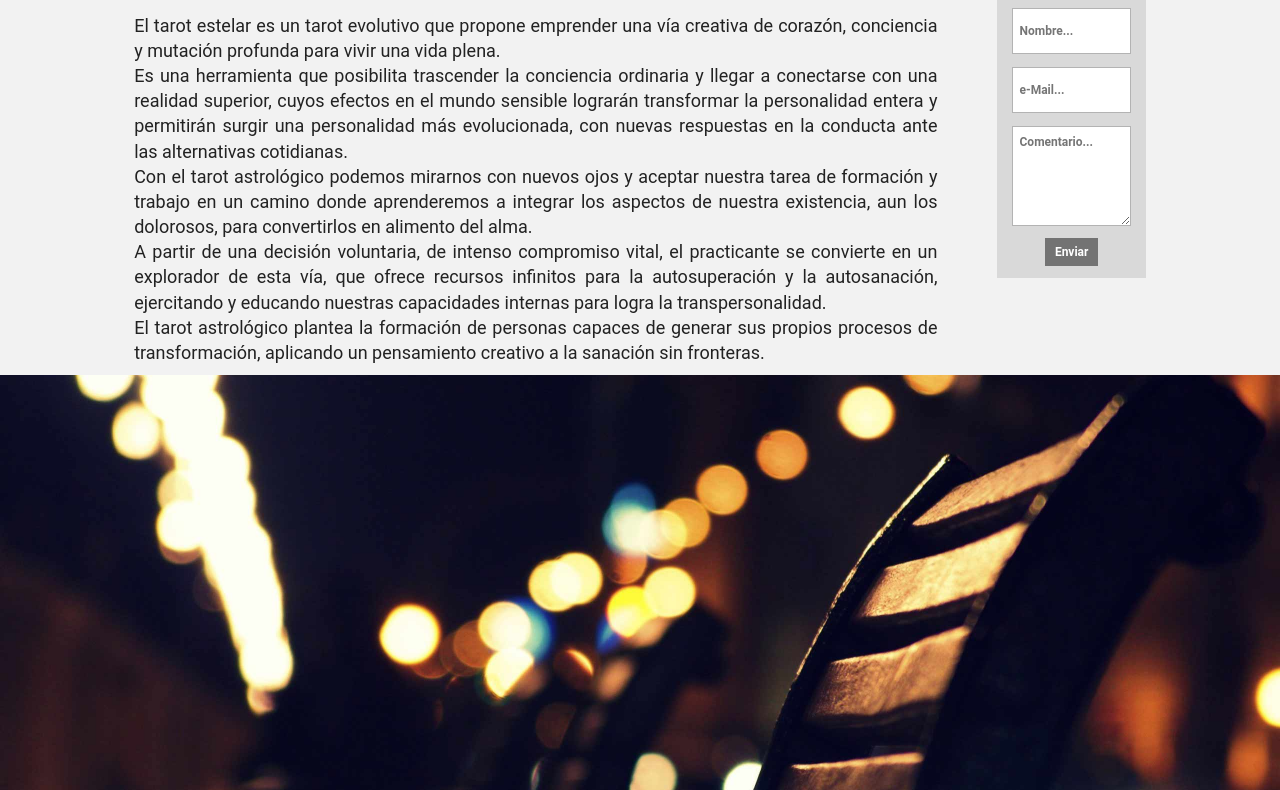
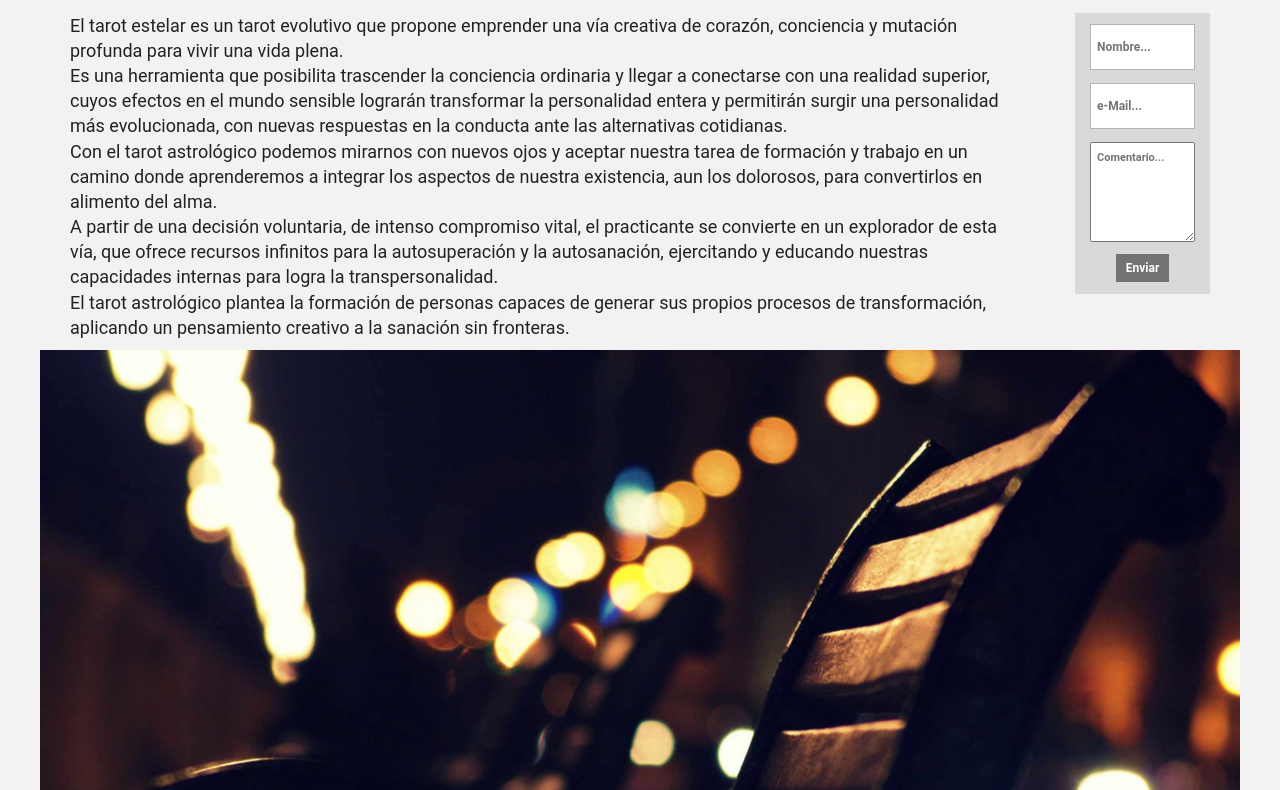
Before and after one commit to Juanchoalric/Tarot-estelar, a plain HTML site: page index2.html in a window 1280 px wide. Shown: the part 140-930 px from the top of the page. Drawn offline with nearby package versions, Linux system fonts and the light colour scheme.

Commit message:
desktop v-4, not final

```diff
--- a/css/main2.css
+++ b/css/main2.css
@@ -1,4 +1,9 @@
 /* Remove the navbar's default margin-bottom and rounded borders */
+
+* {
+    box-sizing: border-box;
+}
+
 .navbar {
 	margin-bottom: 0;
 	background-color: #d9d9d9;
@@ -37,20 +42,20 @@
 	height: 100%;
 }
 
-#zonaDerechaInfo {
+.zonaDerechaInfo {
 	padding-left: 30px;
 }
 
 .contentLanding #divRecibirInfo{margin:0 0 10px 0;border:solid 1px rgba(0, 0, 0, 0.08);}
 .contentLanding .fotosLanding h3{margin-bottom:12px;}
 .contentLanding #divRecibirInfo textarea{height:83px !important;}
-#divRecibirInfo{background:#d9d9d9;padding:11px 15px 15px;margin-bottom:20px;font-weight:bold;line-height:20px;font-size:11px;}
-#divRecibirInfo input[type=text], #divRecibirInfo textarea{border:solid 1px #b3b3b3;background:#FFF;padding:12px 6px;font-size:12px;width:100%;box-sizing:border-box;margin-bottom:8px;}
-#divRecibirInfo textarea{height:100px;padding:5px 6px;margin-bottom:4px;}
-#divRecibirInfo2{border-radius:5px;background:#eee;padding:11px 15px 15px;font-weight:bold;line-height:20px;margin-top:20px;}
-#divRecibirInfo2 h2{margin:0px 0 15px !important;font-size:16px!important;color:#333!important; font-family:"Source Sans Pro",Arial, Helvetica, sans-serif !important;}
-#divRecibirInfo2 input[type=text], #divRecibirInfo2 textarea{outline:none;font-family:"Open Sans", Arial, sans-serif;border:none;background:#FFF;padding:15px 8px;border-radius:5px;font-size:12px;width:100%;box-sizing:border-box;margin-bottom:8px;}
-#divRecibirInfo2 textarea{height:100px;padding:5px 6px;margin-bottom:4px;}
+.divRecibirInfo{background:#d9d9d9;padding:11px 15px 15px;margin-bottom:20px;font-weight:bold;line-height:20px;font-size:11px;}
+.divRecibirInfo input[type=text], #divRecibirInfo textarea{border:solid 1px #b3b3b3;background:#FFF;padding:12px 6px;font-size:12px;width:100%;box-sizing:border-box;margin-bottom:8px;}
+.divRecibirInfo textarea{height:100px;padding:5px 6px;margin-bottom:4px; width:100%;}
+.divRecibirInfo2{border-radius:5px;background:#eee;padding:11px 15px 15px;font-weight:bold;line-height:20px;margin-top:20px;}
+.divRecibirInfo2 h2{margin:0px 0 15px !important;font-size:16px!important;color:#333!important; font-family:"Source Sans Pro",Arial, Helvetica, sans-serif !important;}
+.divRecibirInfo2 input[type=text], #divRecibirInfo2 textarea{outline:none;font-family:"Open Sans", Arial, sans-serif;border:none;background:#FFF;padding:15px 8px;border-radius:5px;font-size:12px;width:100%;box-sizing:border-box;margin-bottom:8px;}
+.divRecibirInfo2 textarea{height:100px;padding:5px 6px;margin-bottom:4px; width:100%;}
 
 
 footer {
@@ -62,16 +67,17 @@ footer {
 
 body {
 	color: #222;
-	text-align: justify;
+    max-width: 1200px;
 	text-justify: inter-word;
 	margin: auto;
 	line-height: 1.4;
+    background-color: #f2f2f2;
 	font-family: Roboto;
 }
 
 p {
 	font-size: 18px;
-	text-align: justify;
+	text-align: left;
 	text-justify: inter-word;
 }
 
@@ -87,9 +93,5 @@ h3 {
 	font-size: 15px;
 }
 
-body {
-	background-color: #f2f2f2;
-}
-
 .navbar {
 }
--- a/index2.html
+++ b/index2.html
@@ -43,10 +43,8 @@
 <body>
 
 
-    <div class="container-fluid text-center">
-        <div class="col-sm-1 sidenav">
-        </div>
-        <div class="col-sm-8 text-left">
+    <div class="container-fluid">
+        <div class="col-sm-10 text-left">
           <article class="home-description">
             <h2><strong>¿Qué es el Tarot Estelar?</strong></h2><br>
             <p>El tarot estelar es un tarot evolutivo que propone emprender una vía creativa de corazón,
@@ -67,9 +65,9 @@
             </article>
         </div>
         <div class="col-sm-2 sidenav">
-            <div id="zonaDerechaInfo">
+            <div class="zonaDerechaInfo">
                 <h3>Solicitar Información</h3>
-                <div id="divRecibirInfo">
+                <div class="divRecibirInfo">
                     <form method="post" action="#" name="recibirInfo" id="recibirInfo">
                         <input name="codCurso" id="codCurso" value="cursos-de-java" type="hidden">
                         <input name="referer" id="referer" value="http://www.educacionit.com/" type="hidden">
@@ -100,7 +98,7 @@
     <div class="container-fluid text-center">
         <div class="col-sm-1 sidenav">
         </div>
-        <div class="col-sm-8 text-left">
+        <div class="col-sm-12 text-left">
             <article class="home-description">
             <h2><strong>Sobre mí</strong></h2><br>
                 <p>El tarot estelar es un tarot evolutivo que propone emprender una vía creativa de corazón,
```
Also changed, not shown: 4 other files.
